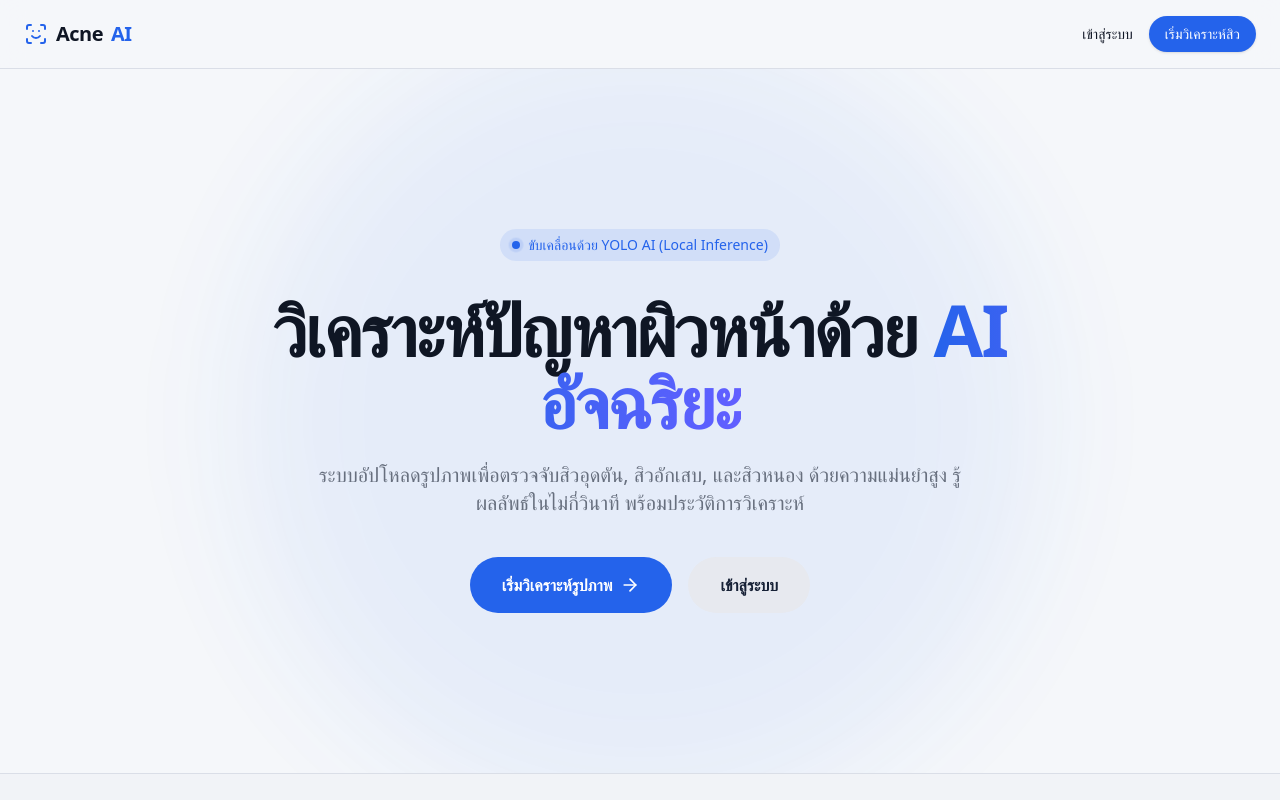
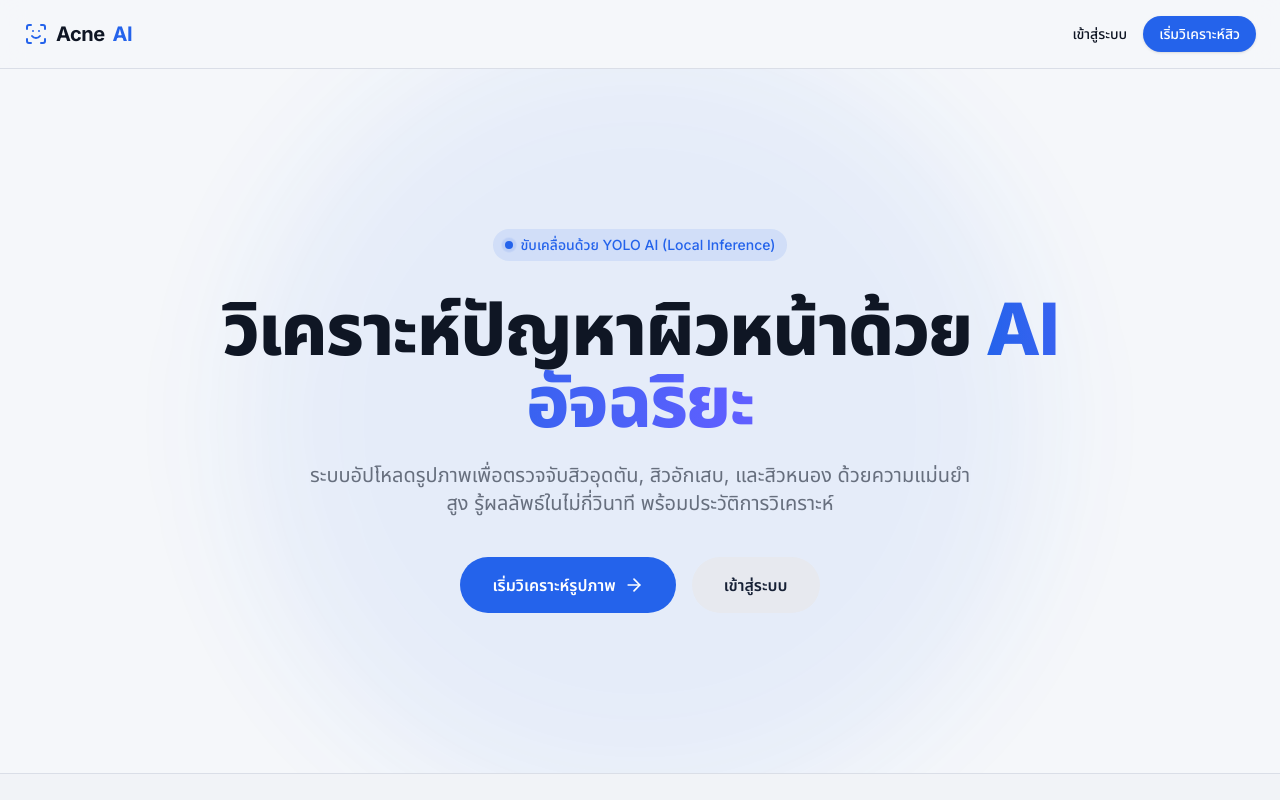
Before and after one commit to NewSnooker/acne-detection, a Next.js app in the folder apps/web/: page / in a window 1280 px wide. Shown: the top 800 px of the page. Built offline with nearby package versions, Linux system fonts and the light colour scheme; no server answers.

Commit message:
แก้ฟอนต์ไม่ทำงาน ย้ายตัวแปรฟอนต์ไปไว้ที่ html

```diff
--- a/apps/web/src/app/layout.tsx
+++ b/apps/web/src/app/layout.tsx
@@ -27,9 +27,10 @@ export default function RootLayout({
 }: {
   children: React.ReactNode
 }) {
+  // ตัวแปรฟอนต์ต้องอยู่ที่ <html> เพราะ --font-sans ของ Tailwind อ่านค่าที่ :root
   return (
-    <html lang="th" suppressHydrationWarning>
-      <body className={`${inter.variable} ${notoSansThai.variable} font-sans antialiased`}>
+    <html lang="th" className={`${inter.variable} ${notoSansThai.variable}`} suppressHydrationWarning>
+      <body className="font-sans antialiased">
         <ThemeProvider
           attribute="class"
           defaultTheme="system"
```
Also changed, not shown: apps/web/src/app/(public)/page.tsx (renamed from apps/web/src/app/page.tsx).
